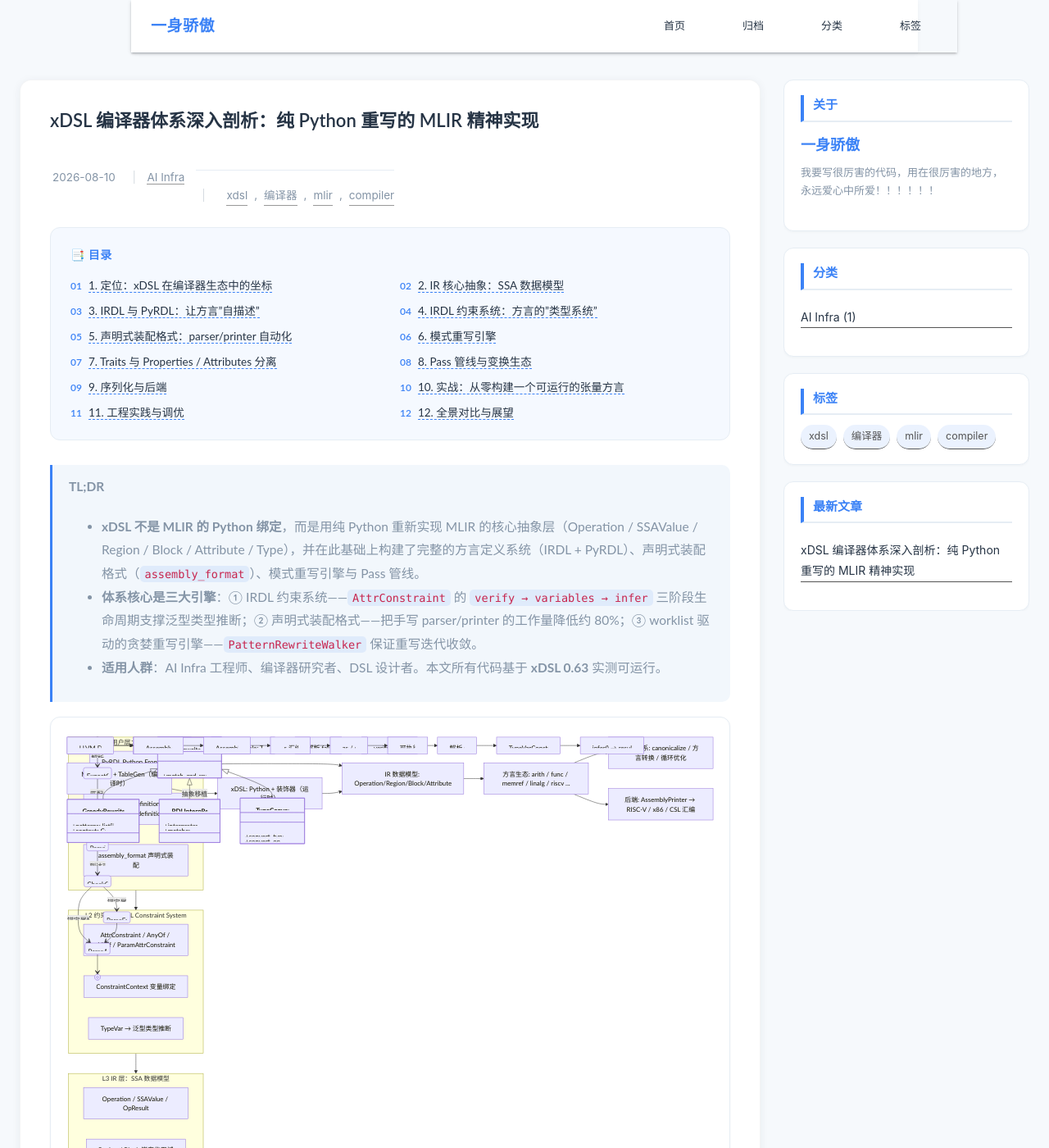
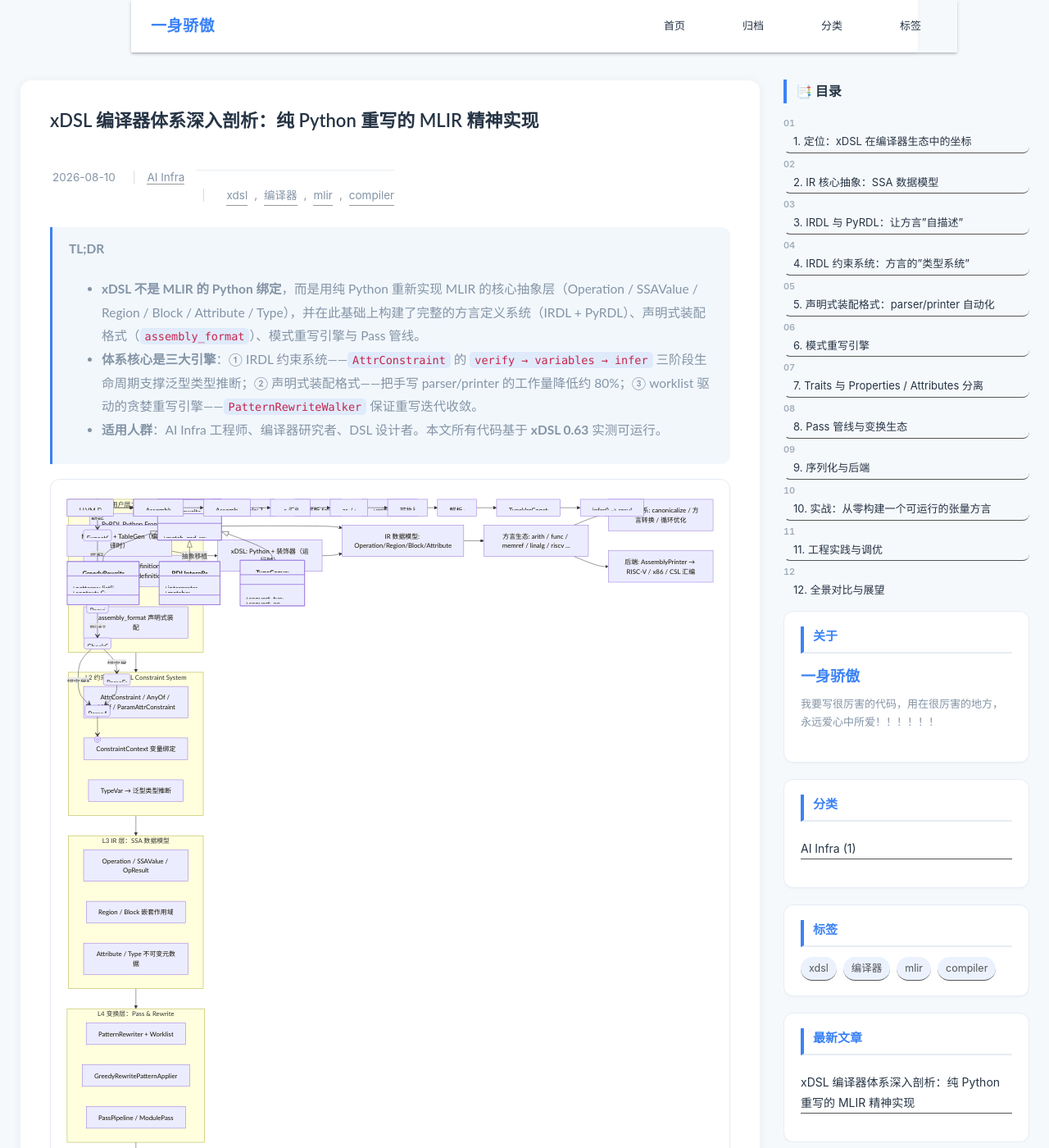
Before and after one commit to lrypcy/lrypcy.github.io, a Jekyll site: the page built from _posts/2026-08-10-xdsl-compiler-system-deepdive.md, in a window 1280 px wide and 1400 px high. Shown: the whole window at 82% size. Built offline with Jekyll 4.4.1, drawn with Linux system fonts in a browser that asks for light colours.

Commit message:
文章页悬浮目录：TOC 挂到右侧 sticky sidebar，scrollspy 当前章节高亮 + 平滑跳转 + 锚点偏移

````diff
--- a/_layouts/post.html
+++ b/_layouts/post.html
@@ -69,10 +72,44 @@
       a.textContent = h.textContent;
       li.appendChild(a);
       ul.appendChild(li);
+      links.push(a);
     });
     toc.appendChild(title);
     toc.appendChild(ul);
-    body.insertBefore(toc, body.firstChild);
+
+    var sidebar = document.querySelector('.sidebar');
+    if (sidebar) {
+      sidebar.insertBefore(toc, sidebar.firstChild);
+    } else {
+      toc.classList.add('post-toc');
+      body.insertBefore(toc, body.firstChild);
+    }
+
+    // 平滑跳转（sticky header 遮挡由 CSS scroll-margin-top 解决）
+    ul.addEventListener('click', function (e) {
+      var a = e.target.closest('a');
+      if (!a) return;
+      var target = document.getElementById(a.getAttribute('href').slice(1));
+      if (target) {
+        e.preventDefault();
+        target.scrollIntoView({ behavior: 'smooth', block: 'start' });
+      }
+    });
+
+    // scrollspy：高亮当前阅读章节
+    function onScroll() {
+      var y = window.scrollY + 110; // header(64) + 余量
+      var idx = -1;
+      for (var i = 0; i < hs.length; i++) {
+        if (hs[i].getBoundingClientRect().top + window.scrollY <= y) idx = i;
+        else break;
+      }
+      links.forEach(function (a, j) {
+        a.classList.toggle('active', j === idx);
+      });
+    }
+    window.addEventListener('scroll', onScroll, { passive: true });
+    setTimeout(onScroll, 100); // 首帧定位
   }
 
   // Mermaid：把 ```mermaid 代码块转为图表（跟随系统深浅色）
--- a/assets/css/custom.css
+++ b/assets/css/custom.css
@@ -877,6 +877,58 @@
 }
 .post-body .mermaid svg { max-width: 100%; height: auto; }
 
+/* 悬浮目录（sidebar 内，sticky 跟随滚动） */
+.sidebar-toc {
+  max-height: calc(100vh - var(--header-h) - 160px);
+  overflow-y: auto;
+  scrollbar-width: thin;
+  scrollbar-color: rgba(59, 130, 246, 0.35) transparent;
+}
+.sidebar-toc::-webkit-scrollbar { width: 4px; }
+.sidebar-toc::-webkit-scrollbar-thumb { background: rgba(59, 130, 246, 0.35); border-radius: 4px; }
+.sidebar-toc ul {
+  list-style: none;
+  margin: 0;
+  padding: 0;
+  counter-reset: toc;
+}
+.sidebar-toc li {
+  counter-increment: toc;
+  margin: 3px 0;
+  font-size: 13px;
+  line-height: 1.45;
+}
+.sidebar-toc li::before {
+  content: counter(toc, decimal-leading-zero);
+  font-size: 11px;
+  font-weight: 600;
+  color: var(--text-light);
+  font-variant-numeric: tabular-nums;
+  margin-right: 8px;
+  opacity: 0.75;
+}
+.sidebar-toc a {
+  display: block;
+  padding: 4px 8px 4px 10px;
+  color: var(--text);
+  text-decoration: none;
+  border-radius: 8px;
+  border-left: 2px solid transparent;
+  transition: all 0.2s;
+}
+.sidebar-toc a:hover {
+  color: var(--primary);
+  background: var(--primary-soft);
+}
+.sidebar-toc a.active {
+  color: var(--primary);
+  background: var(--primary-soft);
+  border-left-color: var(--primary);
+  font-weight: 600;
+}
+/* 点击跳转时 sticky header 不遮挡标题 */
+.post-body h2 { scroll-margin-top: calc(var(--header-h) + 24px); }
+
 /* 暗色模式适配 */
 @media (prefers-color-scheme: dark) {
   .post-body .mermaid { background: var(--card-bg); border-color: var(--border); }
````
Also changed, not shown: other parts of _layouts/post.html (+6 -3 lines).
